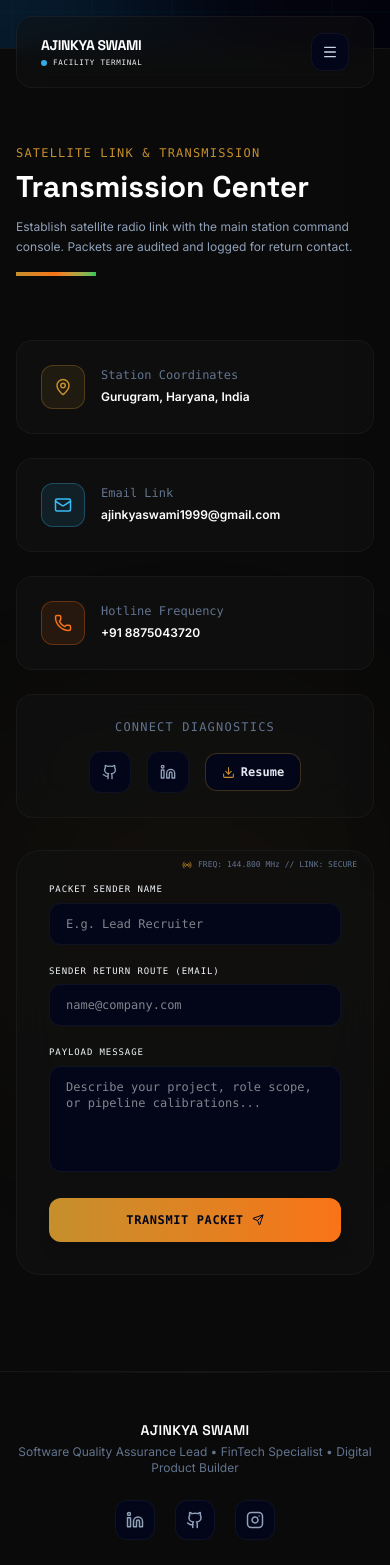
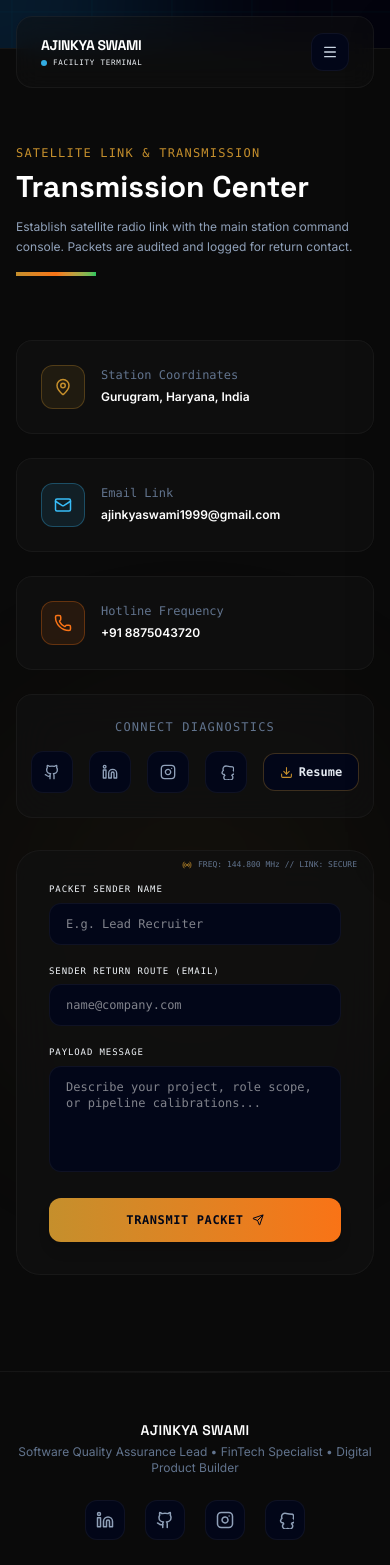
Before and after one commit to ajinkyaswami1999/MyPortfolio, a Next.js app: page /contact in a window 390 px wide. Shown: the top 1565 px of the page. Built offline with nearby package versions, Linux system fonts and the light colour scheme.

Commit message:
chore: integrate Snapchat and Instagram links into Footer, Contact diagnostic card, and mobile Navbar drawer

```diff
--- a/src/components/BrandIcons.tsx
+++ b/src/components/BrandIcons.tsx
@@ -52,3 +52,19 @@ export const InstagramIcon = ({ size = 20, className = "" }: { size?: number; cl
     <line x1="17.5" y1="6.5" x2="17.51" y2="6.5" />
   </svg>
 );
+
+export const SnapchatIcon = ({ size = 20, className = "" }: { size?: number; className?: string }) => (
+  <svg
+    width={size}
+    height={size}
+    viewBox="0 0 24 24"
+    fill="none"
+    stroke="currentColor"
+    strokeWidth="2"
+    strokeLinecap="round"
+    strokeLinejoin="round"
+    className={className}
+  >
+    <path d="M12 3c-1.2 0-2.4.5-3.2 1.3C8 5.1 7.5 6.3 7.5 7.5c0 .8.2 1.5.5 2.2-.8.5-1.4 1.3-1.7 2.2a2.8 2.8 0 0 0 2.5 3.8c.2 0 .4 0 .6-.1.2.6.5 1.2.9 1.7-.5.3-.9.7-1.2 1.2a3.8 3.8 0 0 0 2.2 5.2c.7.2 1.4.3 2.1.2.7 0 1.4-.2 2.1-.5.7.3 1.4.5 2.1.5.7.1 1.4 0 2.1-.2a3.8 3.8 0 0 0 2.2-5.2c-.3-.5-.7-.9-1.2-1.2.4-.5.7-1.1.9-1.7.2.1.4.1.6.1a2.8 2.8 0 0 0 2.5-3.8c-.3-.9-1-1.7-1.7-2.2.3-.7.5-1.4.5-2.2 0-1.2-.5-2.4-1.3-3.2C14.4 3.5 13.2 3 12 3z" />
+  </svg>
+);
--- a/src/components/Contact.tsx
+++ b/src/components/Contact.tsx
@@ -3,7 +3,7 @@
 import React, { useState } from "react";
 import { motion } from "framer-motion";
 import { Mail, Phone, MapPin, Send, Download, CheckCircle2, Radio } from "lucide-react";
-import { GithubIcon, LinkedinIcon } from "./BrandIcons";
+import { GithubIcon, LinkedinIcon, InstagramIcon, SnapchatIcon } from "./BrandIcons";
 
 export default function Contact() {
   const [formState, setFormState] = useState({
@@ -144,6 +144,24 @@ export default function Contact() {
                   <LinkedinIcon size={16} />
                 </a>
                 <a
+                  href="https://www.instagram.com/2ajinkya6/"
+                  target="_blank"
+                  rel="noopener noreferrer"
+                  className="p-3 bg-slate-950 border border-white/5 rounded-xl text-slate-400 hover:text-white transition-colors"
+                  aria-label="Instagram"
+                >
+                  <InstagramIcon size={16} />
+                </a>
+                <a
+                  href="https://snapchat.com/t/wgcxkncY"
+                  target="_blank"
+                  rel="noopener noreferrer"
+                  className="p-3 bg-slate-950 border border-white/5 rounded-xl text-slate-400 hover:text-white transition-colors"
+                  aria-label="Snapchat"
+                >
+                  <SnapchatIcon size={16} />
+                </a>
+                <a
                   href="/Ajinkya_swami_resume.pdf"
                   download="Ajinkya_Swami_Resume.pdf"
                   className="flex items-center space-x-1.5 px-4 py-2.5 bg-slate-950 border border-brand-amber/30 hover:border-brand-amber text-slate-200 hover:text-white rounded-xl text-xs font-mono font-bold transition-all"
--- a/src/components/Footer.tsx
+++ b/src/components/Footer.tsx
@@ -1,6 +1,6 @@
 import React from "react";
 import { Mail } from "lucide-react";
-import { GithubIcon, LinkedinIcon, InstagramIcon } from "./BrandIcons";
+import { GithubIcon, LinkedinIcon, InstagramIcon, SnapchatIcon } from "./BrandIcons";
 
 export default function Footer() {
   const currentYear = new Date().getFullYear();
@@ -50,6 +50,15 @@ export default function Footer() {
           >
             <InstagramIcon size={18} />
           </a>
+          <a
+            href="https://snapchat.com/t/wgcxkncY"
+            target="_blank"
+            rel="noopener noreferrer"
+            className="p-2.5 bg-slate-950 border border-white/5 rounded-xl text-slate-400 hover:text-brand-amber hover:border-brand-amber/35 transition-all duration-300"
+            aria-label="Personal Snapchat"
+          >
+            <SnapchatIcon size={18} />
+          </a>
         </div>
 
         {/* Right Info */}
--- a/src/components/Navbar.tsx
+++ b/src/components/Navbar.tsx
@@ -4,7 +4,7 @@ import React, { useState, useEffect } from "react";
 import Link from "next/link";
 import { usePathname, useRouter } from "next/navigation";
 import { Menu, X, Download, Terminal } from "lucide-react";
-import { GithubIcon, LinkedinIcon } from "./BrandIcons";
+import { GithubIcon, LinkedinIcon, InstagramIcon, SnapchatIcon } from "./BrandIcons";
 
 interface NavItem {
   label: string;
@@ -250,7 +250,7 @@ export default function Navbar() {
         </div>
 
         <div className="pt-6 border-t border-white/5 space-y-4">
-          <div className="flex items-center space-x-4 justify-center">
+          <div className="flex items-center space-x-2.5 justify-center">
             <a
               href="https://github.com/ajinkyaswami1999"
               target="_blank"
@@ -269,6 +269,24 @@ export default function Navbar() {
             >
               <LinkedinIcon size={16} />
             </a>
+            <a
+              href="https://www.instagram.com/2ajinkya6/"
+              target="_blank"
+              rel="noopener noreferrer"
+              className="text-slate-400 hover:text-white transition-colors p-2.5 bg-slate-950 border border-white/5 rounded-lg w-full flex justify-center"
+              aria-label="Instagram Profile"
+            >
+              <InstagramIcon size={16} />
+            </a>
+            <a
+              href="https://snapchat.com/t/wgcxkncY"
+              target="_blank"
+              rel="noopener noreferrer"
+              className="text-slate-400 hover:text-white transition-colors p-2.5 bg-slate-950 border border-white/5 rounded-lg w-full flex justify-center"
+              aria-label="Snapchat Profile"
+            >
+              <SnapchatIcon size={16} />
+            </a>
           </div>
 
           <a
```
